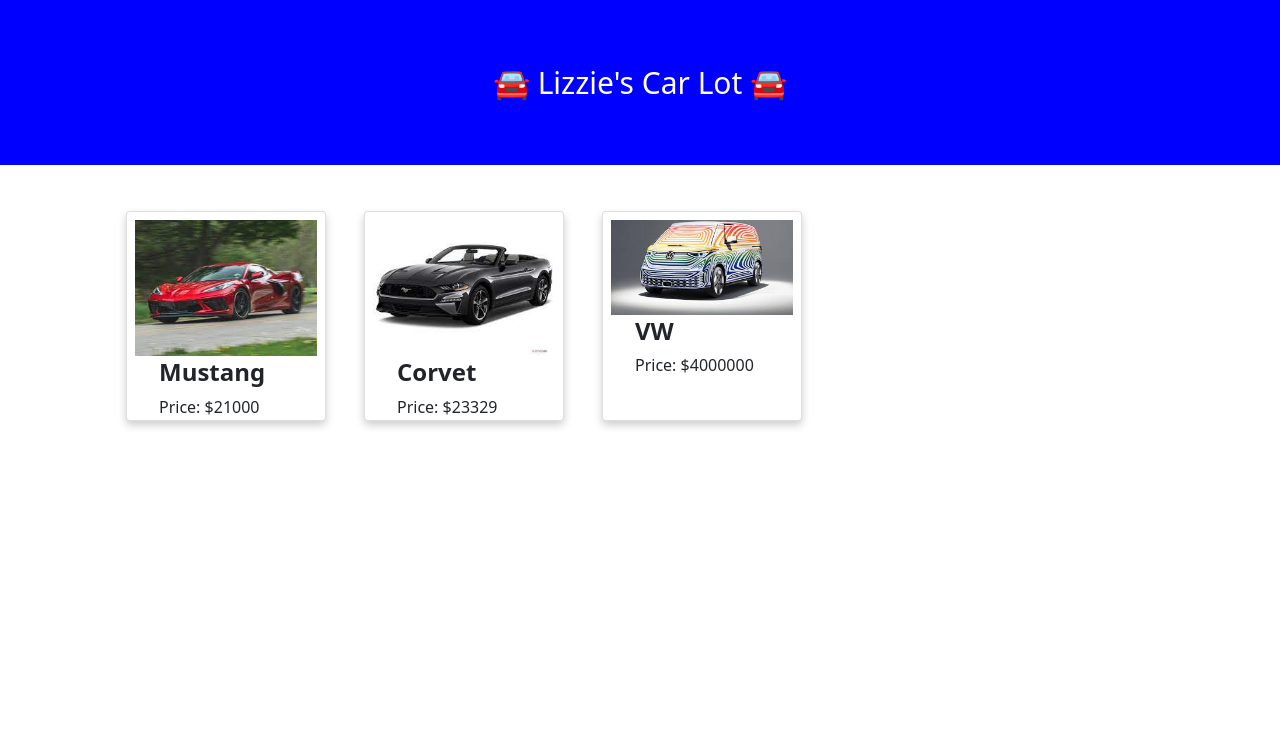
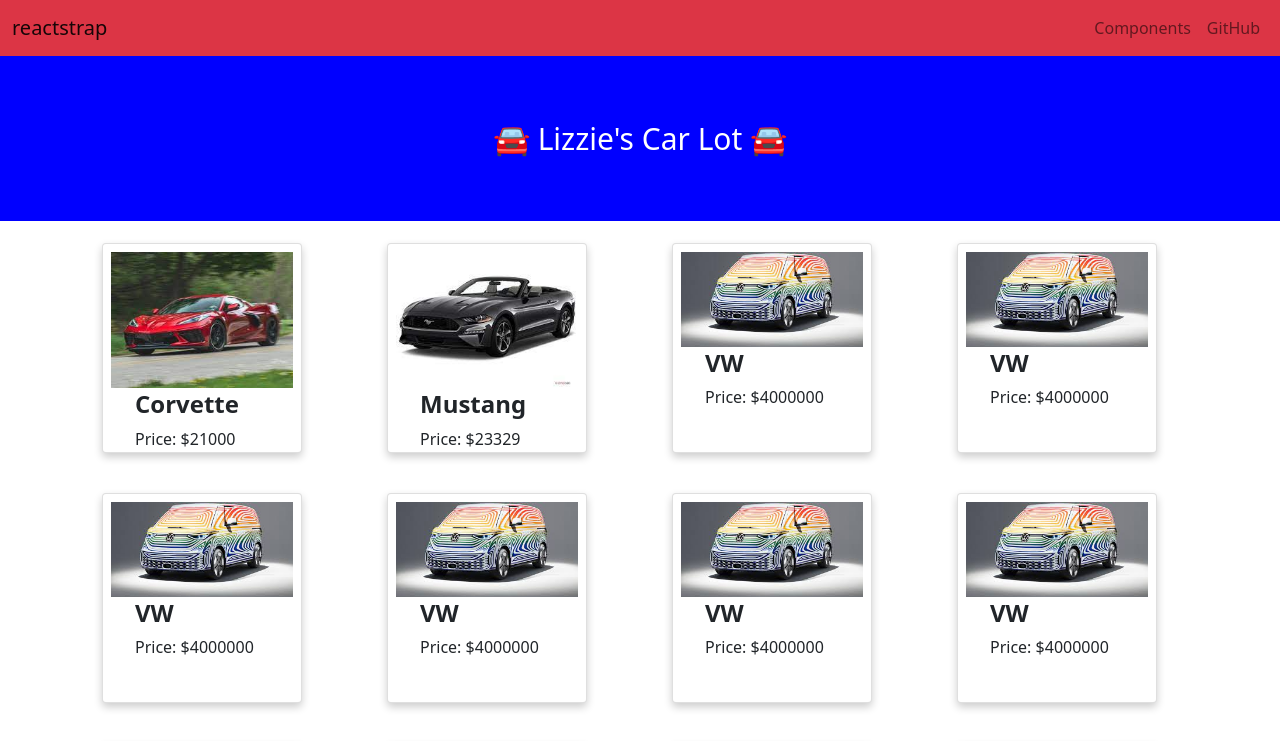
Before and after one commit to Stand59/Carlot, a React (Create React App) app: page / in a window 1280 px wide. Shown: the top 741 px of the page. Built offline with nearby package versions, Linux system fonts and the light colour scheme.

Commit message:
colors and stuff

```diff
--- a/src/App.css
+++ b/src/App.css
@@ -14,7 +14,7 @@
    border: 2px solid #e7e7e7;
    border-radius: 4px;
    padding: .5rem;
-   background-color: rgba(0, 0, 0, 0.2);
+   background-color: pink;
    height: 210px
 }
 
@@ -41,7 +41,7 @@
 }
 
 /* Remove extra left and right margins, due to padding in columns */
-.row {margin: 0 -5px;}
+.row {margin: 0 -100px;}
 
 /* Clear floats after the columns */
 .row:after {
--- a/src/App.js
+++ b/src/App.js
@@ -1,14 +1,14 @@
 import './App.css';
 import Header from './components/Header';
-import Card from './components/Card';
 import CarInfo from './components/CarInfo';
-import Photos from './components/Photos';
+import Navigation from './components/Navigation'
 import 'bootstrap/dist/css/bootstrap.min.css';
 import 'bootstrap-social/bootstrap-social.css';
 
 function App() {
   return (
     <>
+      <Navigation/>
       <Header/>
       <CarInfo/>
     </>
--- a/src/components/CarInfo.js
+++ b/src/components/CarInfo.js
@@ -1,17 +1,17 @@
 import Card from "./Card";
-import corvet from "../assets/corvet.jpg"
+import corvette from "../assets/corvette.jpg"
 import mustang from "../assets/download.jpg"
 import vw from "../assets/download-1.jpg"
 import { Container, Row, Col } from "reactstrap";
 
 const cars = [
     {
-        name: "Mustang",
+        name: "Corvette",
         cost: 21000,
-        image: corvet
+        image: corvette
     },
     {
-        name: "Corvet",
+        name: "Mustang",
         cost: 23329,
         image: mustang
     },
@@ -19,7 +19,67 @@
         name: "VW",
         cost: 4000000,
         image: vw
-    }
+    },
+    {
+        name: "VW",
+        cost: 4000000,
+        image: vw
+    },
+    {
+        name: "VW",
+        cost: 4000000,
+        image: vw
+    },
+    {
+        name: "VW",
+        cost: 4000000,
+        image: vw
+    },
+    {
+        name: "VW",
+        cost: 4000000,
+        image: vw
+    },
+    {
+        name: "VW",
+        cost: 4000000,
+        image: vw
+    },
+    {
+        name: "VW",
+        cost: 4000000,
+        image: vw
+    },
+    {
+        name: "VW",
+        cost: 4000000,
+        image: vw
+    },
+    {
+        name: "VW",
+        cost: 4000000,
+        image: vw
+    },
+    {
+        name: "VW",
+        cost: 4000000,
+        image: vw
+    },
+    {
+        name: "VW",
+        cost: 4000000,
+        image: vw
+    },
+    {
+        name: "VW",
+        cost: 4000000,
+        image: vw
+    },
+    {
+        name: "VW",
+        cost: 4000000,
+        image: vw
+    },
 ];
 
 
@@ -29,7 +89,7 @@
             <Container display="ms-auto">
                 <Row>
                     {cars.map(({name, cost, image}) => (
-                        <Col md='2' className='m-4' key={cars.id}>
+                        <Col key={cars.id}>
                             <Card names={name} prices={cost} img={image}/>
                         </Col>
                     ))}
--- /dev/null
+++ b/src/components/Navigation.js
@@ -0,0 +1,20 @@
+import '../App.css';
+import { Navbar, Nav, NavItem, NavLink, NavbarBrand } from 'reactstrap';
+
+const Navigation = () => {
+    return(
+        <Navbar color="danger" light expand="md">
+            <NavbarBrand href="/">reactstrap</NavbarBrand>
+            <Nav className="ml-auto" navbar>
+              <NavItem>
+                <NavLink href="/components/">Components</NavLink>
+              </NavItem>
+              <NavItem>
+                <NavLink href="https://github.com/reactstrap/reactstrap">GitHub</NavLink>
+              </NavItem>
+            </Nav>
+        </Navbar>
+    )
+}
+
+export default Navigation;
--- a/src/components/Photos.js
+++ /dev/null
@@ -1,20 +0,0 @@
-import Images from "./Images.js";
-import corvet from "../assets/corvet.jpg"
-import download from "../assets/download.jpg"
-
-const images = [ corvet, download ]
-
-
-
-
-const Photos = () => {
-    return (
-        <div>
-            {images.map(({image}) => (
-                <Images img={image}/>
-            ))}
-        </div>
-    );
-};
-
-export default Photos;
```
Also changed, not shown: src/assets/corvette.jpg (renamed from src/assets/corvet.jpg).
